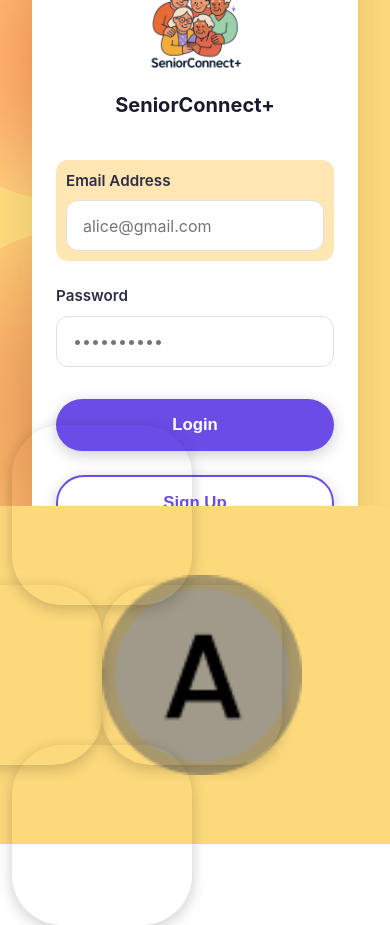
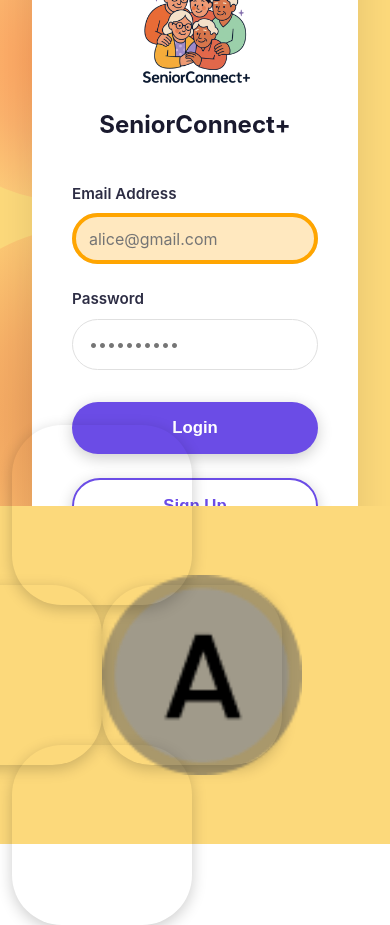
Before and after one commit to MikeQih/senior-connect-app, a React (Vite) app: page /login in a window 390 px wide. Shown: the top 925 px of the page. Built offline with nearby package versions, Linux system fonts and the light colour scheme.

Commit message:
Integrate Login with hardware

```diff
--- a/src/pages/Login.css
+++ b/src/pages/Login.css
@@ -10,7 +10,6 @@
   overflow: hidden;
 }
 
-/* Decorative ellipses - same as home page */
 .login-container::before {
   content: '';
   position: absolute;
@@ -103,7 +102,7 @@
 .form-group input {
   padding: 0.9rem 1rem;
   border: 1.5px solid #e0e0e0;
-  border-radius: 12px;
+  border-radius: 50px;
   font-size: 1rem;
   transition: all 0.3s ease;
   font-family: inherit;
@@ -111,38 +110,23 @@
 
 .form-group input:focus {
   outline: none;
-  border-color: #6B4CE6;
-  box-shadow: 0 0 0 3px rgba(107, 76, 230, 0.1);
+  border-color: #d67339;
 }
 
-.password-input-wrapper {
-  position: relative;
+.input-focused {
+  outline: 4px solid orange;
+  outline-offset: -4px;
+  border-radius: 50px !important;
+  background-color: rgba(255,165,0,0.25) !important;
+  transition: outline 0.15s ease-in-out;
 }
 
-.password-input-wrapper input {
-  width: 100%;
-  padding-right: 3rem;
-}
-
-.toggle-password {
-  position: absolute;
-  right: 1rem;
-  top: 50%;
-  transform: translateY(-50%);
-  background: none;
-  border: none;
-  cursor: pointer;
-  font-size: 1.2rem;
-  padding: 0.25rem;
-  display: flex;
-  align-items: center;
-  justify-content: center;
-  opacity: 0.6;
-  transition: opacity 0.2s;
-}
-
-.toggle-password:hover {
-  opacity: 1;
+.focused-btn {
+  outline: 4px solid orange;
+  outline-offset: 2px;
+  border-radius: 50px;
+  background-color: rgba(255,165,0,0.2) !important;
+  transition: outline 0.15s ease-in-out;
 }
 
 .btn-login {
@@ -161,7 +145,7 @@
 .btn-login:hover {
   background: #5a3dd4;
   transform: translateY(-2px);
-  box-shadow: 0 6px 20px rgba(107, 76, 230, 0.3);
+  box-shadow: 0 0 8px rgba(207, 164, 78, 0.3);
 }
 
 .btn-signup {
@@ -180,34 +164,6 @@
   background: #f8f6ff;
   transform: translateY(-2px);
   box-shadow: 0 6px 20px rgba(107, 76, 230, 0.15);
-}
-
-@media (max-width: 480px) {
-  .login-card {
-    padding: 2rem 1.5rem;
-  }
-
-  .login-logo img {
-    width: 100px;
-  }
-
-  .login-logo h2 {
-    font-size: 1.25rem;
-  }
-}
-
-/* Highlight fields */
-.form-group.focused {
-  background: #ffe6b3;
-  border-radius: 12px;
-  padding: 10px;
-}
-
-/* Highlight buttons */
-.focused-btn {
-  background-color: #ffb74d !important;
-  transform: scale(1.05);
-  transition: 0.15s;
 }
 
 .keyboard-overlay {
@@ -241,10 +197,10 @@
 }
 
 .key-backspace {
-  background: #e8b47a;
+  background: #d67339;
 }
 
 .key-done {
-  background: #cfa44e;
+  background: #d67339;
   font-weight: bold;
 }
--- a/src/pages/Login.jsx
+++ b/src/pages/Login.jsx
@@ -1,55 +1,53 @@
 import { useState, useEffect, useRef } from 'react';
 import { useNavigate } from 'react-router-dom';
 import { useController } from '../hardware/ControllerContext';
+import { useUIModel } from '../contexts/UIModelContext';
 import './Login.css';
 
 function Login() {
   const navigate = useNavigate();
   const { lastAction, clearAction } = useController();
-
+  const { uiModel } = useUIModel(); // Detect Model D or Model R
 
   const [email, setEmail] = useState('');
   const [password, setPassword] = useState('');
   const [showKeyboard, setShowKeyboard] = useState(false);
   const [activeInput, setActiveInput] = useState(null);
 
-  // 0=email, 1=password, 2=login button, 3=signup button
-  const [focusIndex, setFocusIndex] = useState(0);
+  const [focusIndex, setFocusIndex] = useState(0); // 0: email, 1: password, 2: login, 3: signup
 
   const emailRef = useRef(null);
   const passwordRef = useRef(null);
 
-  const handleLogin = () => {
-    // Navigate to dashboard after login
-    navigate('/dashboard');
-  };
+  const handleLogin = () => navigate('/dashboard');
+  const handleSignup = () => navigate('/signup');
+  const handleBack = () => navigate('/');
 
-  const handleSignup = () => {
-    // Navigate to signup page or show signup form
-    navigate('/signup');
-  };
-
-  const handleBack = () => {
-    // Navigate back to home
-    navigate('/');
-  };
-
+  // HARDWARE INPUT
   useEffect(() => {
     if (!lastAction?.type) return;
+    let action = lastAction.type;
 
-  const action = lastAction.type;
+    if (uiModel === "ModelR") {
+      if (action === "RIGHT") action = "DOWN";
+      if (action === "LEFT") action = "UP";
+    }
+
+    if (action === "B") {
+      clearAction();
+      handleBack();
+      return;
+    }
 
     if (action === "UP") {
       setFocusIndex(prev => (prev - 1 + 4) % 4);
+      clearAction();
+      return;
     }
 
     if (action === "DOWN") {
       setFocusIndex(prev => (prev + 1) % 4);
-  }
-
-  if (action === "B") {
       clearAction();
-    navigate("/");
       return;
     }
 
@@ -57,29 +55,29 @@ function Login() {
       if (focusIndex === 0) {
         setActiveInput("email");
         setShowKeyboard(true);
-      emailRef.current.focus();
+        emailRef.current?.focus();
       }
       else if (focusIndex === 1) {
         setActiveInput("password");
         setShowKeyboard(true);
-      passwordRef.current.focus();
+        passwordRef.current?.focus();
       }
       else if (focusIndex === 2) {
-      clearAction();
         handleLogin();
-      return;
       }
       else if (focusIndex === 3) {
-      clearAction();
         handleSignup();
-      return;
-    }
       }
 
       clearAction();
-}, [lastAction]);
+      return;
+    }
 
-  // Auto-switch keyboard input
+    clearAction();
+  }, [lastAction, uiModel]);
+
+
+  // SWITCH INPUT FOCUS WHEN KEYBOARD IS OPEN
   useEffect(() => {
     if (!showKeyboard) return;
 
@@ -94,11 +92,11 @@ function Login() {
     }
   }, [focusIndex]);
 
-  // Auto-close keyboard at login/signup button
+  // CLOSE KEYBOARD WHEN DONE
   useEffect(() => {
     if (!showKeyboard) return;
 
-    if (focusIndex > 1) {
+    if (focusIndex >= 2) {
       setShowKeyboard(false);
       setActiveInput(null);
     }
@@ -115,11 +113,13 @@ function Login() {
 
         <div className="login-form">
 
-          <div className={`form-group ${focusIndex === 0 ? "focused" : ""}`}>
+          {/* EMAIL FIELD */}
+          <div className="form-group">
             <label>Email Address</label>
             <input
               tabIndex="-1"
               ref={emailRef}
+              className={focusIndex === 0 ? "input-focused" : ""}
               type="email"
               value={email}
               onChange={(e) => setEmail(e.target.value)}
@@ -127,11 +127,12 @@ function Login() {
             />
           </div>
 
-          <div className={`form-group ${focusIndex === 1 ? "focused" : ""}`}>
+          <div className="form-group">
             <label>Password</label>
             <input
               tabIndex="-1"
               ref={passwordRef}
+              className={focusIndex === 1 ? "input-focused" : ""}
               type="password"
               value={password}
               onChange={(e) => setPassword(e.target.value)}
@@ -153,7 +154,6 @@ function Login() {
             Sign Up
           </button>
 
-
         </div>
       </div>
 
@@ -165,8 +165,8 @@ function Login() {
                 key={k}
                 className="key"
                 onClick={() => {
-                  if (activeInput === "email") setEmail((prev) => prev + k);
-                  else setPassword((prev) => prev + k);
+                  if (activeInput === "email") setEmail(prev => prev + k);
+                  else setPassword(prev => prev + k);
                 }}
               >
                 {k}
@@ -176,8 +176,8 @@ function Login() {
             <button
               className="key key-backspace"
               onClick={() => {
-                if (activeInput === "email") setEmail((prev) => prev.slice(0, -1));
-                else setPassword((prev) => prev.slice(0, -1));
+                if (activeInput === "email") setEmail(prev => prev.slice(0, -1));
+                else setPassword(prev => prev.slice(0, -1));
               }}
             >
               ⌫
```
Lines whose indentation alone changed are shown as unchanged.
